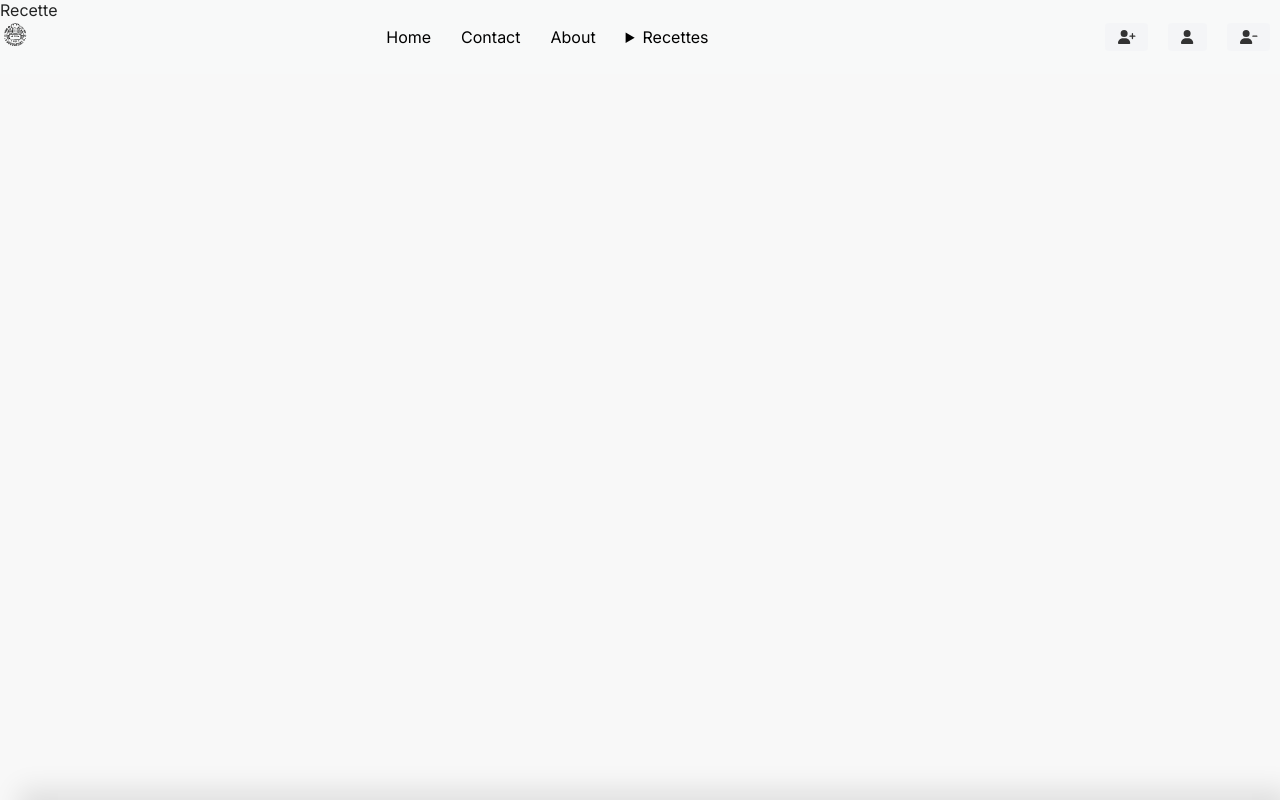
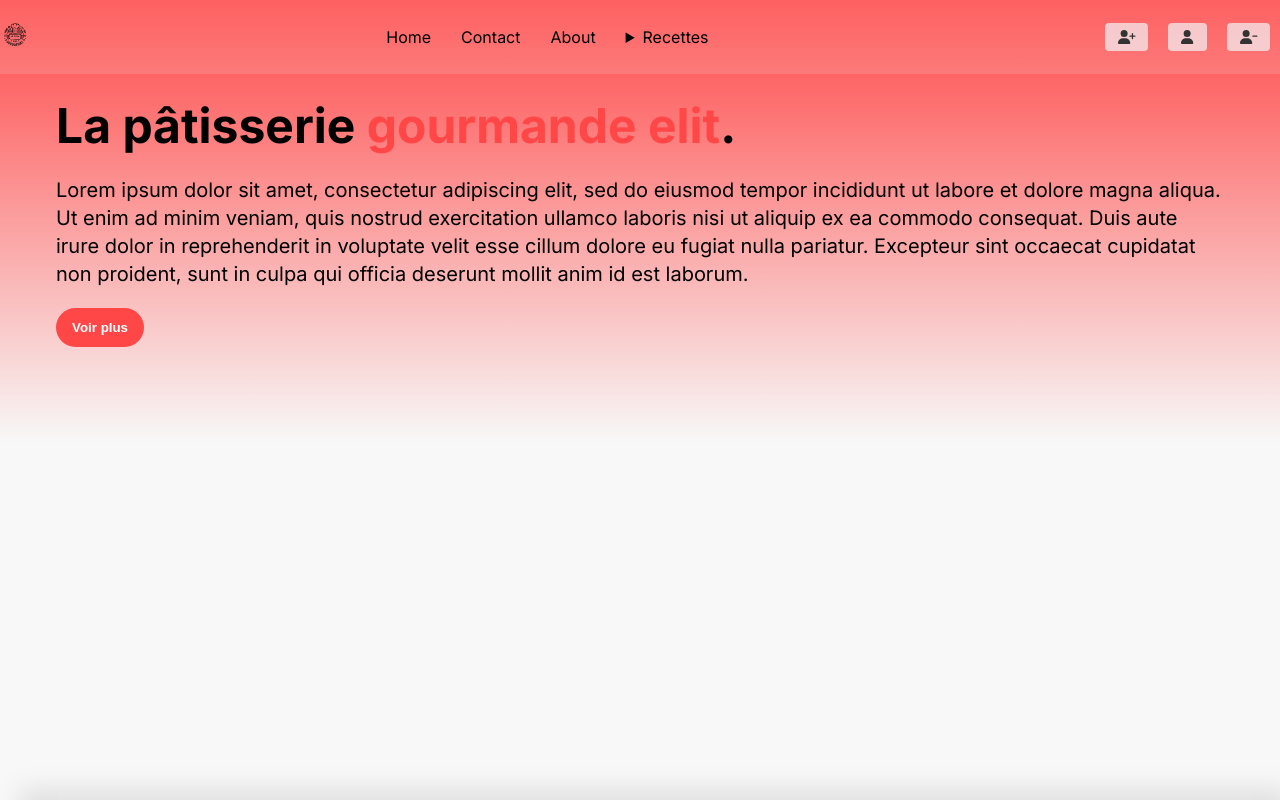
Before and after one commit to MyProfilCookie/My-project, a React (Vite) app in the folder resto/: page /recettes in a window 1280 px wide. Shown: the top 800 px of the page. Built offline with nearby package versions, Linux system fonts and the light colour scheme.

Commit message:
création du composant Recettes

```diff
--- a/resto/src/pages/recette/Recettes.jsx
+++ b/resto/src/pages/recette/Recettes.jsx
@@ -3,8 +3,19 @@ import React from 'react'
 
 function Recettes() {
   return (
-    <div>
-      Recette
+    <div className='container mx-auto px-4 xl-px-24 max-w-screen-2xl b-gradient-to-b'>
+
+      <div className='section-container py-24 flex md-flex-col-reverse justify-between items-center gap-8'>
+
+        <div className='md-w-half space-y-7 px-4 sd-w-full '>
+          <h2 className='md-text-5xl text-4xl font-bold md-leading-snug leading-snug'> La pâtisserie <span className='text-red'>gourmande</span> <span className='text-red'>elit</span>.</h2>
+          <p className='text-xl text-gray'>Lorem ipsum dolor sit amet, consectetur adipiscing elit, sed do eiusmod tempor incididunt ut labore et dolore magna aliqua. Ut enim ad minim veniam, quis nostrud exercitation ullamco laboris nisi ut aliquip ex ea commodo consequat. Duis aute irure dolor in reprehenderit in voluptate velit esse cillum dolore eu fugiat nulla pariatur. Excepteur sint occaecat cupidatat non proident, sunt in culpa qui officia deserunt mollit anim id est laborum.</p>
+          <button className=' btn-primary px-8 py-3 font-semibold rounded-full'>Voir plus</button>
+
+        </div>
+
+
+      </div>
     </div>
   )
 }
```
